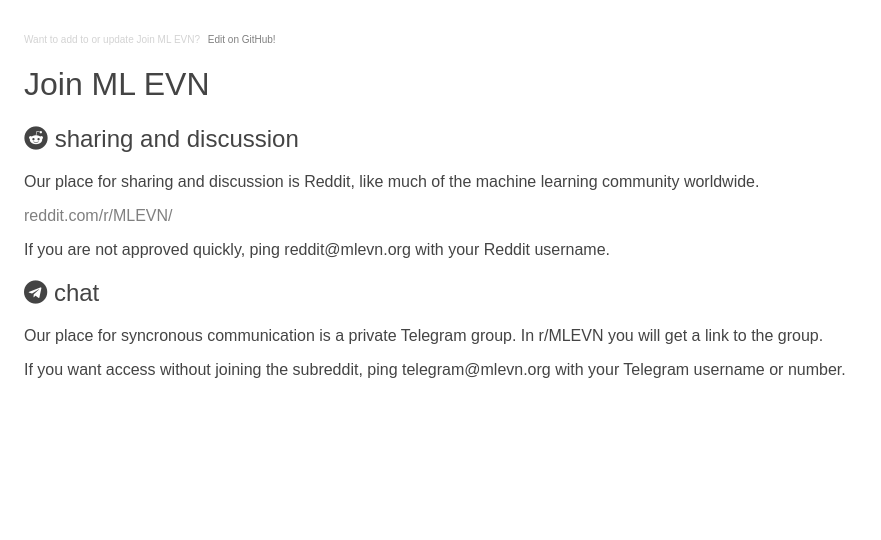
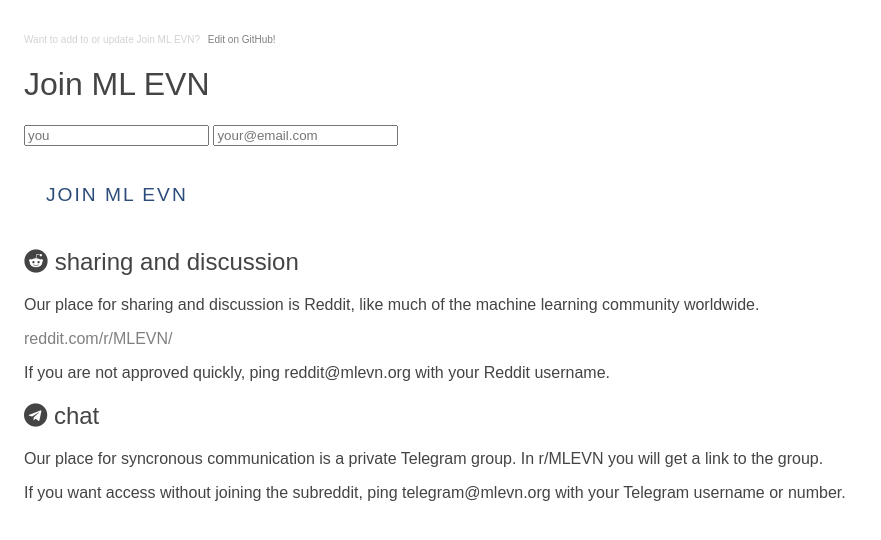
Before and after one commit to MLEVN/mlevn.github.io, a Jekyll site: the page built from join/index.md, in a window 1280 px wide. Shown: the top 540 px of the page, without its empty margins (0-881 px from the left). Built offline with Jekyll 4.4.1, drawn with Linux system fonts in a browser that asks for light colours; nearby versions of some CDN libraries; our own code applies the rules of GitHub Pages for plain Markdown files.

Commit message:
Update index.md

```diff
--- a/join/index.md
+++ b/join/index.md
@@ -1,4 +1,14 @@
 # Join ML EVN
+
+<form action="https://formspree.io/ios@literati.app" method="POST">
+    <p>
+      <input type="text" name="email" placeholder="you">
+      <input type="email" name="email" placeholder="your@email.com">
+      <input style="display:none;" type="text" name="_gotcha">
+      <input type="hidden" name="_next" value="/welcome/">
+    </p>
+    <input type="submit" class="button" value="Join ML EVN">
+</form>
 
 
 ## <i class="fab fa-reddit"></i> sharing and discussion
```
